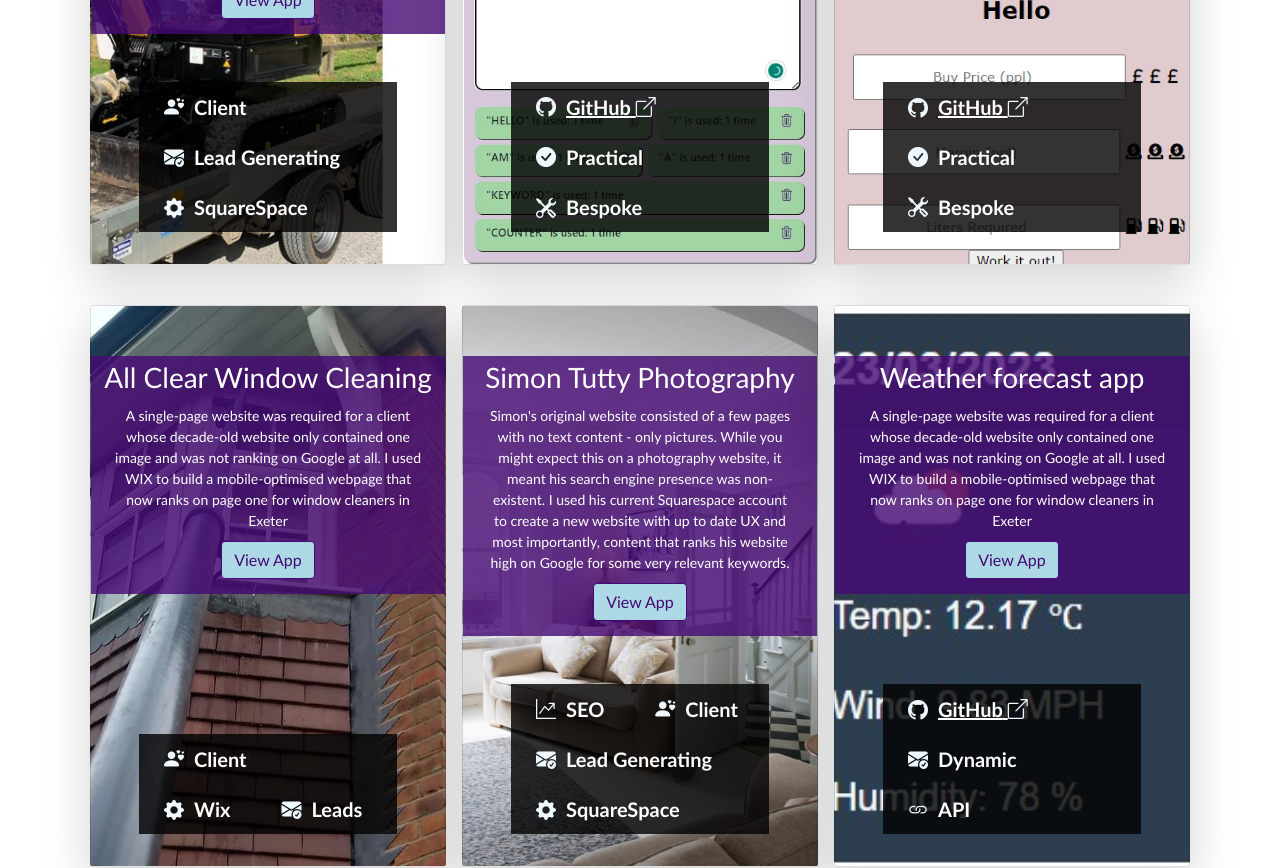
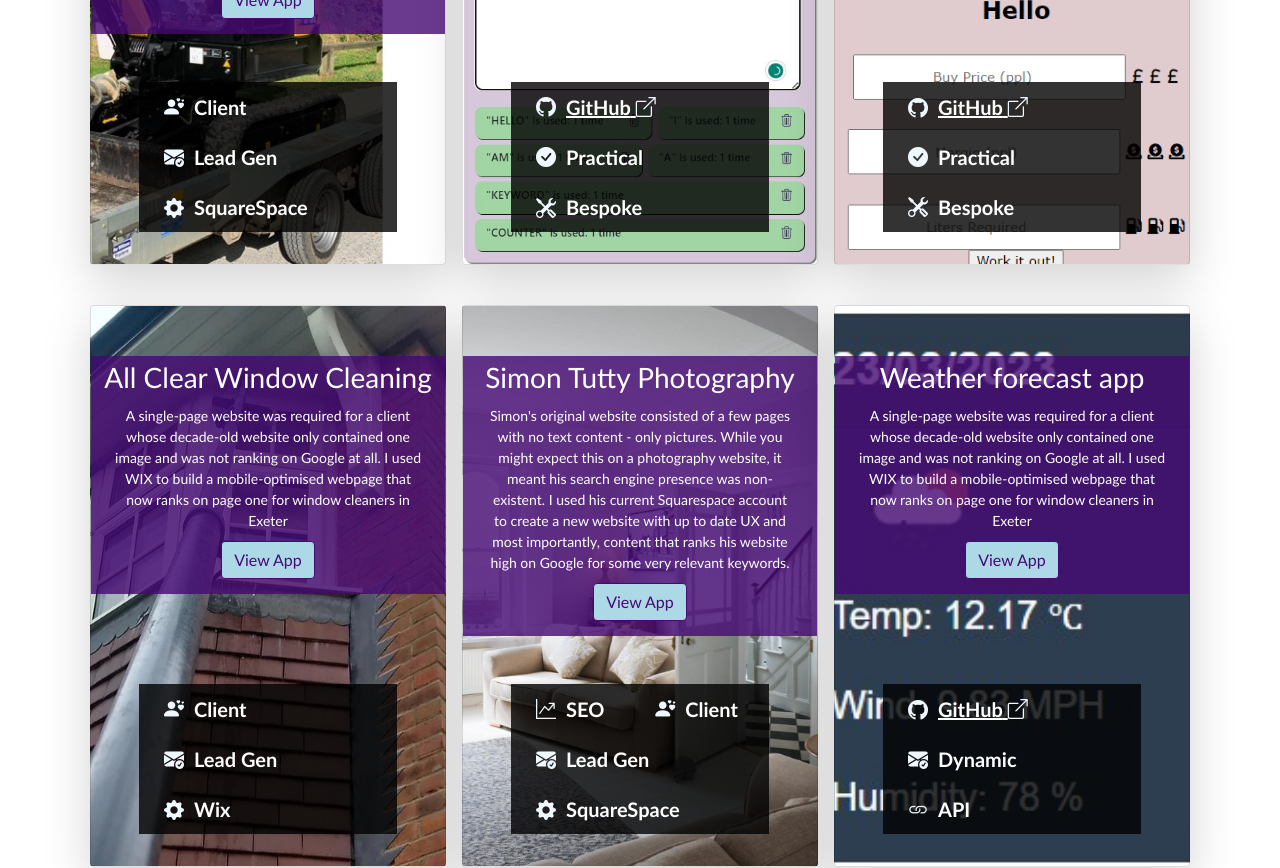
Before and after one commit to R0bsaunders/Rob-Saunders-Official-React-Website, a React (Create React App) app: page /#/projects in a window 1280 px wide. Shown: the part 900-1768 px from the top of the page. Built offline with nearby package versions, Linux system fonts and the light colour scheme.

Commit message:
Changed Lead Generating to Lead Gen

```diff
--- a/src/pages/ProjectsPage/Projects.js
+++ b/src/pages/ProjectsPage/Projects.js
@@ -9,7 +9,7 @@
         icon1: "bi bi-gear-fill animate-icon",
         tech1: "SquareSpace",
         icon2: "bi bi-envelope-check-fill",
-        tech2: "Lead Generating",
+        tech2: "Lead Gen",
         icon3: "bi bi-person-hearts",
         tech3: "Client",
         bgImg: "/assets/images/portfolio-meladore-developments-website.jpg"
@@ -53,7 +53,7 @@
         icon1: "bi bi-gear-fill animate-icon",
         tech1: "Wix",
         icon2: "bi bi-envelope-check-fill",
-        tech2: "Leads",
+        tech2: "Lead Gen",
         icon3: "bi bi-person-hearts",
         tech3: "Client",
         bgImg: "/assets/images/portfolio-allclear-window-cleaning.jpg"
@@ -67,7 +67,7 @@
         icon1: "bi bi-gear-fill animate-icon",
         tech1: "SquareSpace",
         icon2: "bi bi-envelope-check-fill",
-        tech2: "Lead Generating",
+        tech2: "Lead Gen",
         icon3: "bi bi-graph-up-arrow",
         tech3: "SEO",
         icon4: "bi bi-person-hearts",
@@ -113,7 +113,7 @@
         icon1: "bi bi-wordpress animate-icon",
         tech1: "Wordpress",
         icon2: "bi bi-envelope-check-fill",
-        tech2: "Lead Generating",
+        tech2: "Lead Gen",
         icon3: "bi bi-filetype-css",
         tech3: "CSS",
         bgImg: "/assets/images/saleyha-ahsan.jpg"
```
